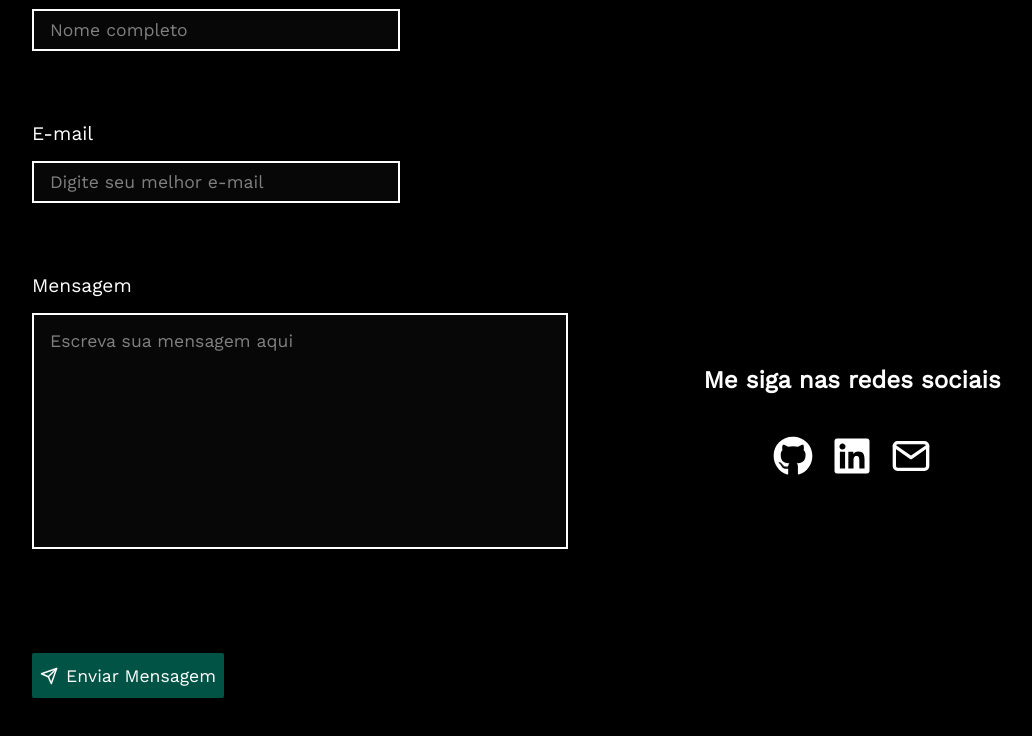
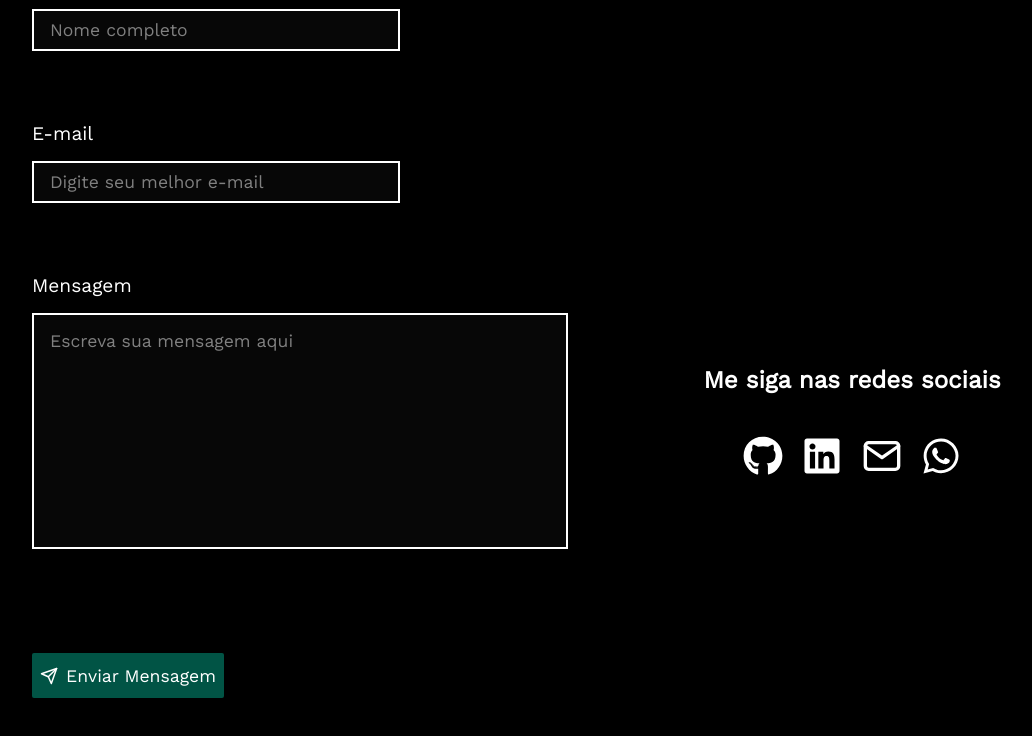
Before and after one commit to 1995william/portfolio, a React (Vite) app: page / in a window 1280 px wide. Shown: the part 3464-4200 px from the top of the page, without its empty margins (80-1112 px from the left). Built offline with nearby package versions, Linux system fonts and the light colour scheme.

Commit message:
inserindo contato whatsapp

```diff
--- a/src/Components/Contato/Contato.tsx
+++ b/src/Components/Contato/Contato.tsx
@@ -1,5 +1,5 @@
 import { FiSend, FiMail } from "react-icons/fi";
-import { FaGithub, FaLinkedin } from "react-icons/fa";
+import { FaGithub, FaLinkedin, FaWhatsapp } from "react-icons/fa";
 import styles from "./Contato.module.scss";
 import email from "../../assets/imgs/email.png";
 import ScrollAnimation from "react-animate-on-scroll";
@@ -119,6 +119,7 @@ export default function Contato() {
           <a href="https://github.com/1995william" target="_blank"><FaGithub size={"40px"}/></a>
           <a href="https://www.linkedin.com/in/rodrigo-william1/" target="_blank"><FaLinkedin size={"40px"}/></a>
           <a href="mailto:rwps1234@gmail.com" target="_blank"><FiMail size={"40px"}/></a>
+          <a href="https://api.whatsapp.com/send?phone=+5521979792369&text=Olá! sou Rodrigo William. Sinta se a vontade para mandar mensagem." target="_blank"><FaWhatsapp size={"40px"}/></a>
 
         </ScrollAnimation>
       </figure>
```
